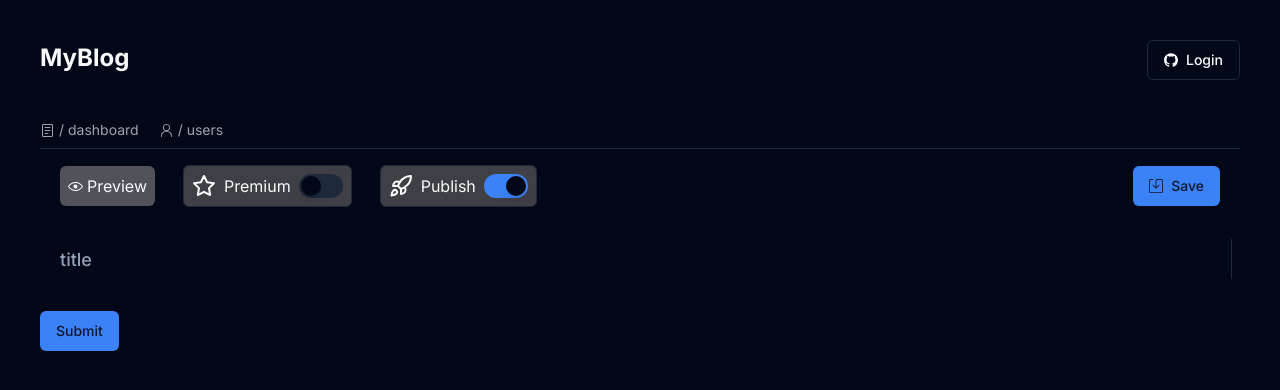
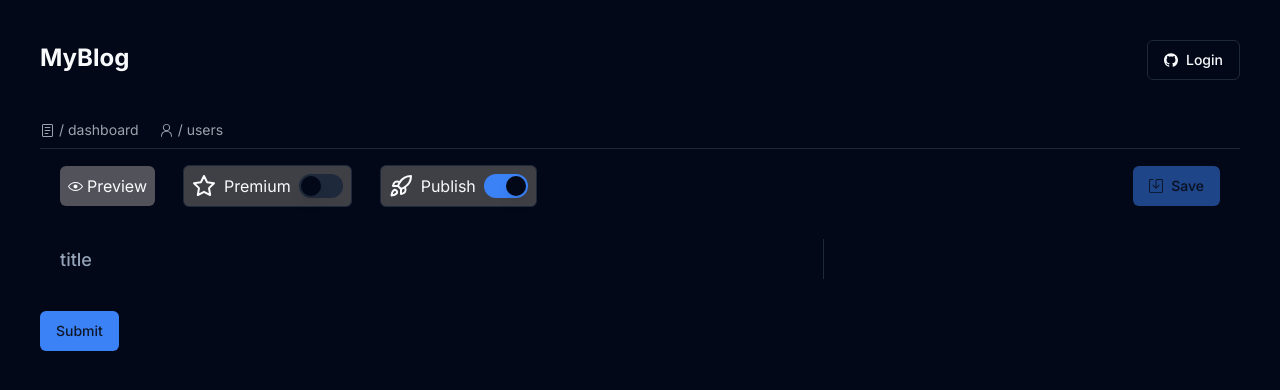
Before and after one commit to pratham-srivastava-07/Blog-App, a Next.js app: page /dashboard/blog/create in a window 1280 px wide. Shown: the top 390 px of the page. Built offline with nearby package versions, Linux system fonts and the light colour scheme; no server answers.

Commit message:
BlogForm changes done

```diff
--- a/components/CreateBlog.tsx
+++ b/components/CreateBlog.tsx
@@ -39,6 +39,7 @@ export default function CreateBlog() {
   const [ isPreview, setPreview] = useState(false)
 
   const form = useForm<z.infer<typeof FormSchema>>({
+    mode: "all",
     resolver: zodResolver(FormSchema),
     defaultValues: {
       title: "",
@@ -124,7 +125,9 @@ export default function CreateBlog() {
           )}
         />
         </div>
-        <Button className="flex items-cennter gap-2">
+        <Button className="flex items-cennter gap-2"
+        disabled={!form.formState.isValid}
+        >
           <BsSave/>
           Save
           </Button>
@@ -137,13 +140,14 @@ export default function CreateBlog() {
               <FormControl>
                 <div className={cn("p-2 w-full flex break-words gap-2", isPreview ? "divide-x-0": "divide-x")}>
                 <Input placeholder="title" className={cn("border-none text-lg font-medium leading relaxed", isPreview ? "w-0 p-0": "w-full lg-1/2")} {...field} />
-                <div>
-                  <h1>
+                <div className={cn("lg:px-10", isPreview? "w-full mx-auto lg:w-4/5": "w-1/2 lg:block hidden")}>
+                  <h1 className="text-3xl font-medium">
                     {form.getValues().title}
                   </h1>
                 </div>
                 </div>
               </FormControl>
+              {form.getFieldState("title").invalid && form.getValues().title && <FormMessage/>}
               <FormMessage />
             </FormItem>
           )}
```
